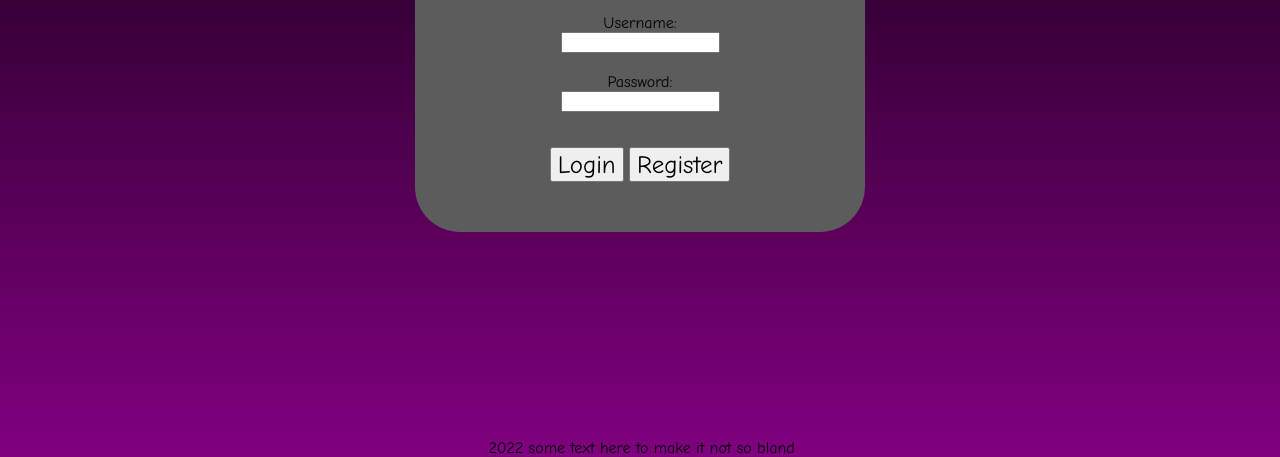
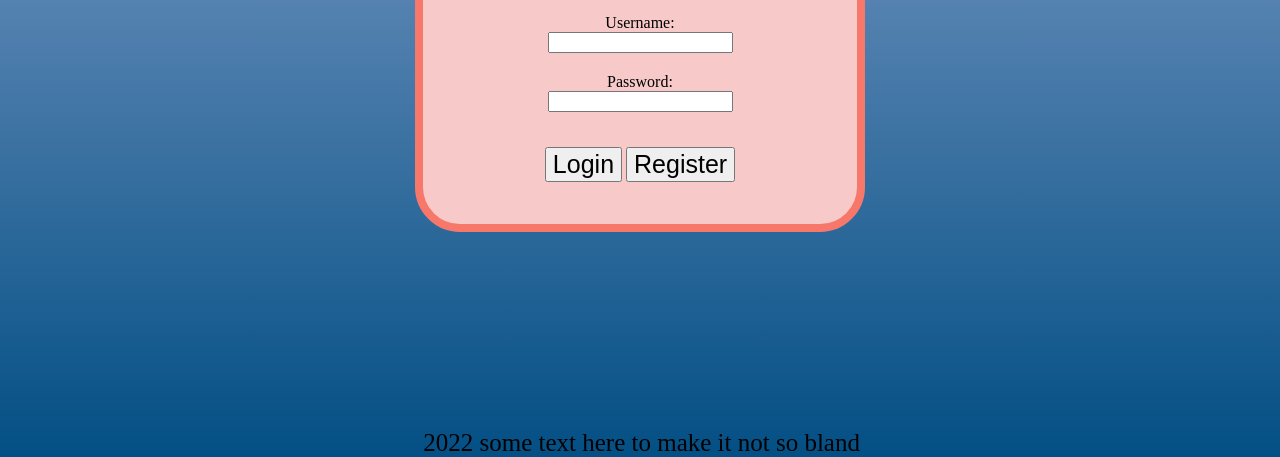
Before and after one commit to DaRainbowWarrior/WebTest, a plain HTML site: page index.html in a window 1280 px wide. Shown: the part 343-800 px from the top of the page. Drawn offline with Linux system fonts and the light colour scheme.

Commit message:
13 - Color, font Redesign

```diff
--- a/index.css
+++ b/index.css
@@ -1,10 +1,9 @@
 * {
-    font-family: "Comic Sans MS", "Comic Sans", cursive;
     box-sizing: border-box;
 }
 
 body {
-    background-image: linear-gradient(black,purple);
+    background-image: linear-gradient(#92a8d1,#034f84);
 }
 
 .login--rect {
@@ -13,7 +12,7 @@ body {
     top: 50%;
     left: 50%;
     transform: translate(-50%, -50%);
-    background-color: rgb(92, 92, 92);
+    background-color: #f7cac9;
     display: flex;
     justify-content: center;
     align-items: center;
@@ -21,6 +20,7 @@ body {
     width: 450px;
     height: 350px;
     border-radius: 45px;
+    border: 8px solid #f7786b;
 }
 
 .login--rect input {
@@ -40,6 +40,7 @@ body {
 }
 
 .copyright {
+    font-size: 25px;
     text-align: center;
     margin: auto;
     position: absolute;
```
